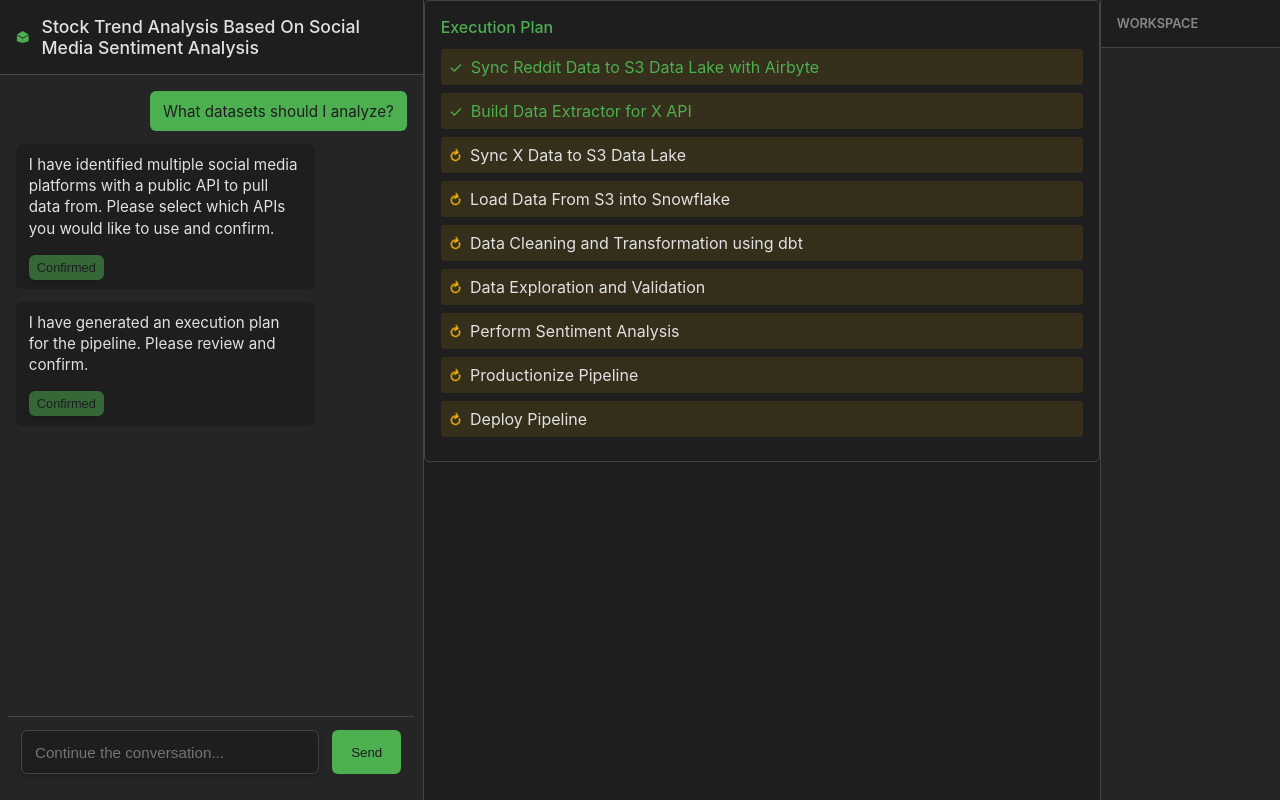
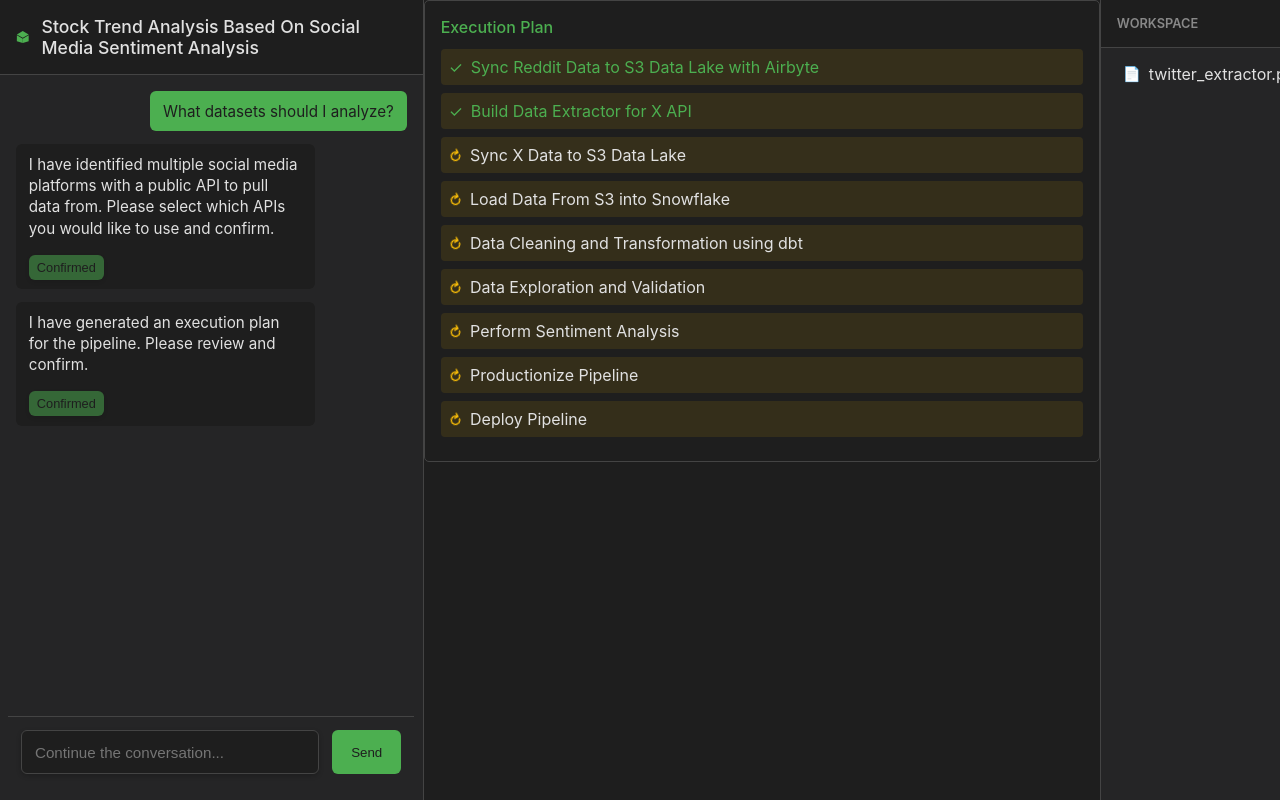
Before and after one commit to Michael-L-i-1/Denali-Demo, a React (Create React App) app: page /pipeline-steps in a window 1280 px wide. Both pictures are taken after a click on the button "Confirm". Built offline with nearby package versions, Linux system fonts and the light colour scheme.

Commit message:
Update workspace side rendering logic
Before: a file is added to workspace side once opened
After: a new file is added to workspace side once created

```diff
--- a/src/pages/ChatPagePipelineSteps.js
+++ b/src/pages/ChatPagePipelineSteps.js
@@ -19,7 +19,6 @@
   const [showActionRequired, setShowActionRequired] = useState(false);
   const [showActionRequiredMessage, setShowActionRequiredMessage] = useState(false);
   const [activeView, setActiveView] = useState('pipeline');
-  const [openFiles, setOpenFiles] = useState([]);
 
   const [showXDataExtractor, setShowXDataExtractor] = useState(false);
 
@@ -55,15 +54,6 @@
 
     return () => clearInterval(interval);
   }, []);
-
-  useEffect(() => {
-    // Add files to openFiles when they're viewed
-    if (activeView === 'code' && !openFiles.includes('twitter_extractor.py')) {
-      setOpenFiles([...openFiles, 'twitter_extractor.py']);
-    } else if (activeView === 'notebook' && !openFiles.includes('data_validation.ipynb')) {
-      setOpenFiles([...openFiles, 'data_validation.ipynb']);
-    }
-  }, [activeView]);
 
   const startPipelineExecution = () => {
     setTimeout(() => {
@@ -384,47 +374,42 @@
           <span>WORKSPACE</span>
         </div>
         <div className="workspace-explorer">
-          {openFiles.length > 0 && (
-            <div className="open-files">
-              {openFiles.map(file => (
+          {showXDataExtractor && (
             <div
-                  key={file}
-                  className={`file ${
-                    (activeView === 'code' && file === 'twitter_extractor.py') ||
-                    (activeView === 'notebook' && file === 'data_validation.ipynb')
-                      ? 'active'
-                      : ''
-                  }`}
-                  onClick={() => {
-                    if (file === 'twitter_extractor.py') {
-                      setActiveView('code');
-                    } else if (file === 'data_validation.ipynb') {
-                      setActiveView('notebook');
-                    }
-                  }}
+              className={`file ${activeView === 'code' ? 'active' : ''}`}
+              onClick={() => setActiveView('code')}
               style={{
                 padding: '8px 12px',
                 cursor: 'pointer',
                 display: 'flex',
                 alignItems: 'center',
                 gap: '8px',
-                    backgroundColor: (activeView === 'code' && file === 'twitter_extractor.py') ||
-                                  (activeView === 'notebook' && file === 'data_validation.ipynb')
-                      ? 'var(--primary-dark)'
-                      : 'transparent',
+                backgroundColor: activeView === 'code' ? 'var(--primary-dark)' : 'transparent',
                 color: 'var(--text-light)',
-                    borderLeft: (activeView === 'code' && file === 'twitter_extractor.py') ||
-                              (activeView === 'notebook' && file === 'data_validation.ipynb')
-                      ? '2px solid var(--primary-green)'
-                      : '2px solid transparent',
+                borderLeft: activeView === 'code' ? '2px solid var(--primary-green)' : '2px solid transparent',
               }}
             >
-                  <span style={{ fontSize: '0.9rem' }}>
-                    {file === 'twitter_extractor.py' ? '📄' : '📓'}
-                  </span>
-                  {file}
+              <span style={{ fontSize: '0.9rem' }}>📄</span>
+              twitter_extractor.py
             </div>
-              ))}
+          )}
+          {completedItems.length >= stopIndex && (
+            <div
+              className={`file ${activeView === 'notebook' ? 'active' : ''}`}
+              onClick={() => setActiveView('notebook')}
+              style={{
+                padding: '8px 12px',
+                cursor: 'pointer',
+                display: 'flex',
+                alignItems: 'center',
+                gap: '8px',
+                backgroundColor: activeView === 'notebook' ? 'var(--primary-dark)' : 'transparent',
+                color: 'var(--text-light)',
+                borderLeft: activeView === 'notebook' ? '2px solid var(--primary-green)' : '2px solid transparent',
+              }}
+            >
+              <span style={{ fontSize: '0.9rem' }}>📔</span>
+              data_validation.ipynb
             </div>
           )}
         </div>
```
Lines whose indentation alone changed are shown as unchanged.
